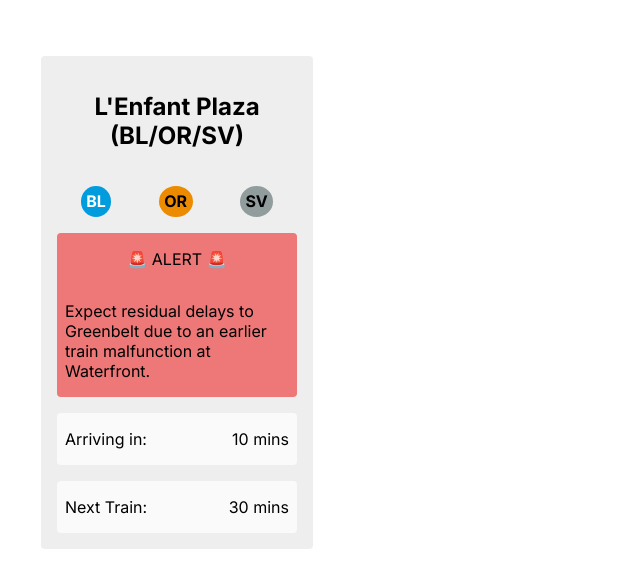
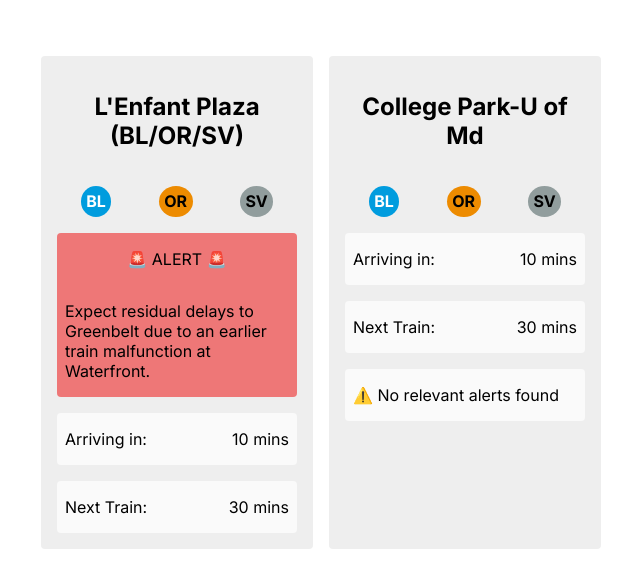
Before and after one commit to beetosu/metro-cards, a Next.js app: page / in a window 1280 px wide. Shown: the top 588 px of the page, without its empty margins (15-655 px from the left). Built offline with nearby package versions, Linux system fonts and the light colour scheme.

Commit message:
initial card grid work

```diff
--- a/app/page.module.css
+++ b/app/page.module.css
@@ -1,3 +1,5 @@
 .card_list {
-    display: flex;
+    display: grid;
+    gap: 1rem;
+    grid-template-columns: repeat(8, 1fr);
 }
--- a/app/page.tsx
+++ b/app/page.tsx
@@ -6,6 +6,7 @@ export default function Home() {
   return (
     <main className={styles.card_list}>
       <MetroCard metroEnum={MetroStationEnum.LEnfantPlazaBLORSV} hasAlerts={true} />
+      <MetroCard metroEnum={MetroStationEnum.CollegeParkUofMd} hasAlerts={false} />
     </main>
   )
 }
```
